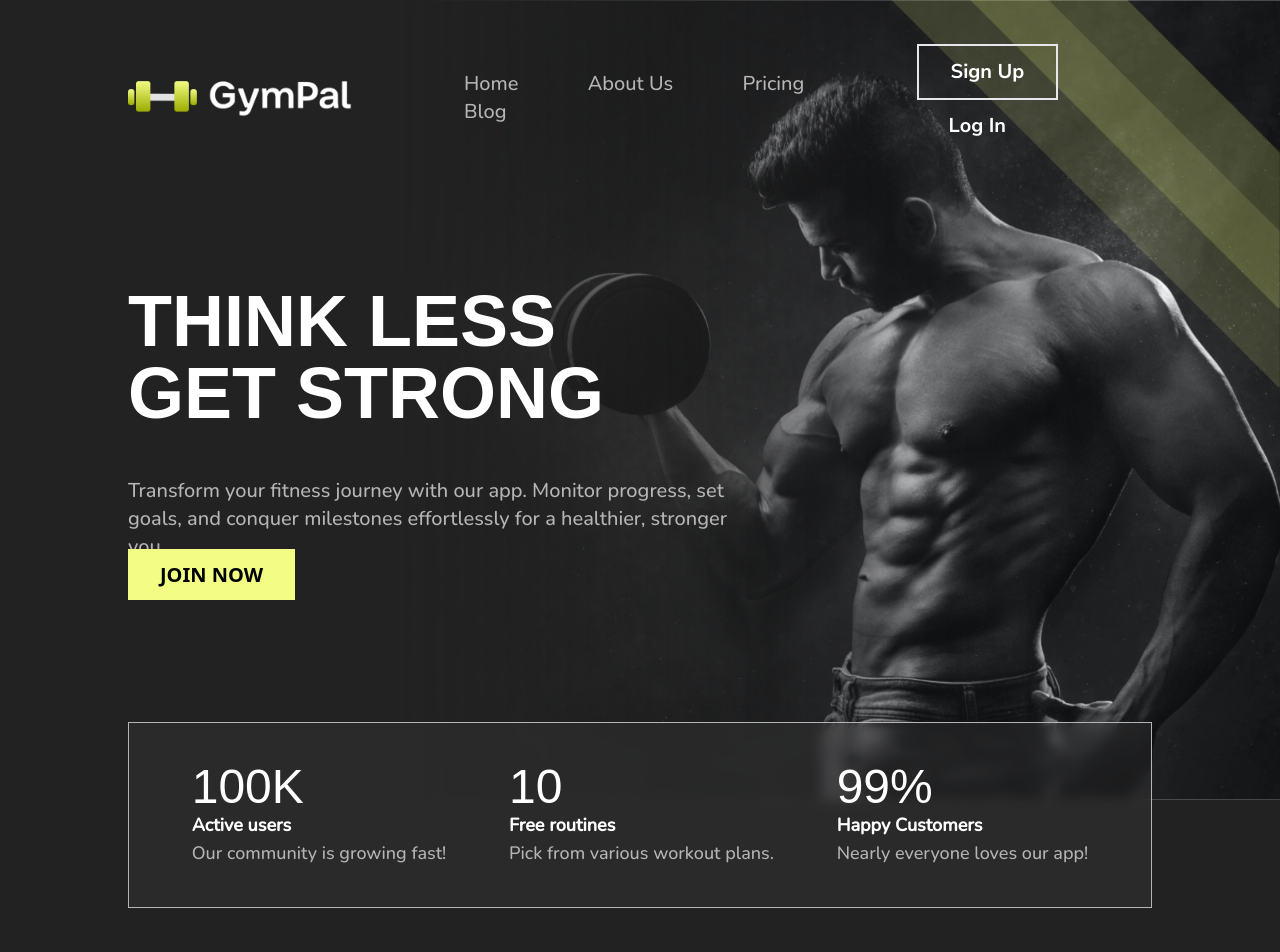
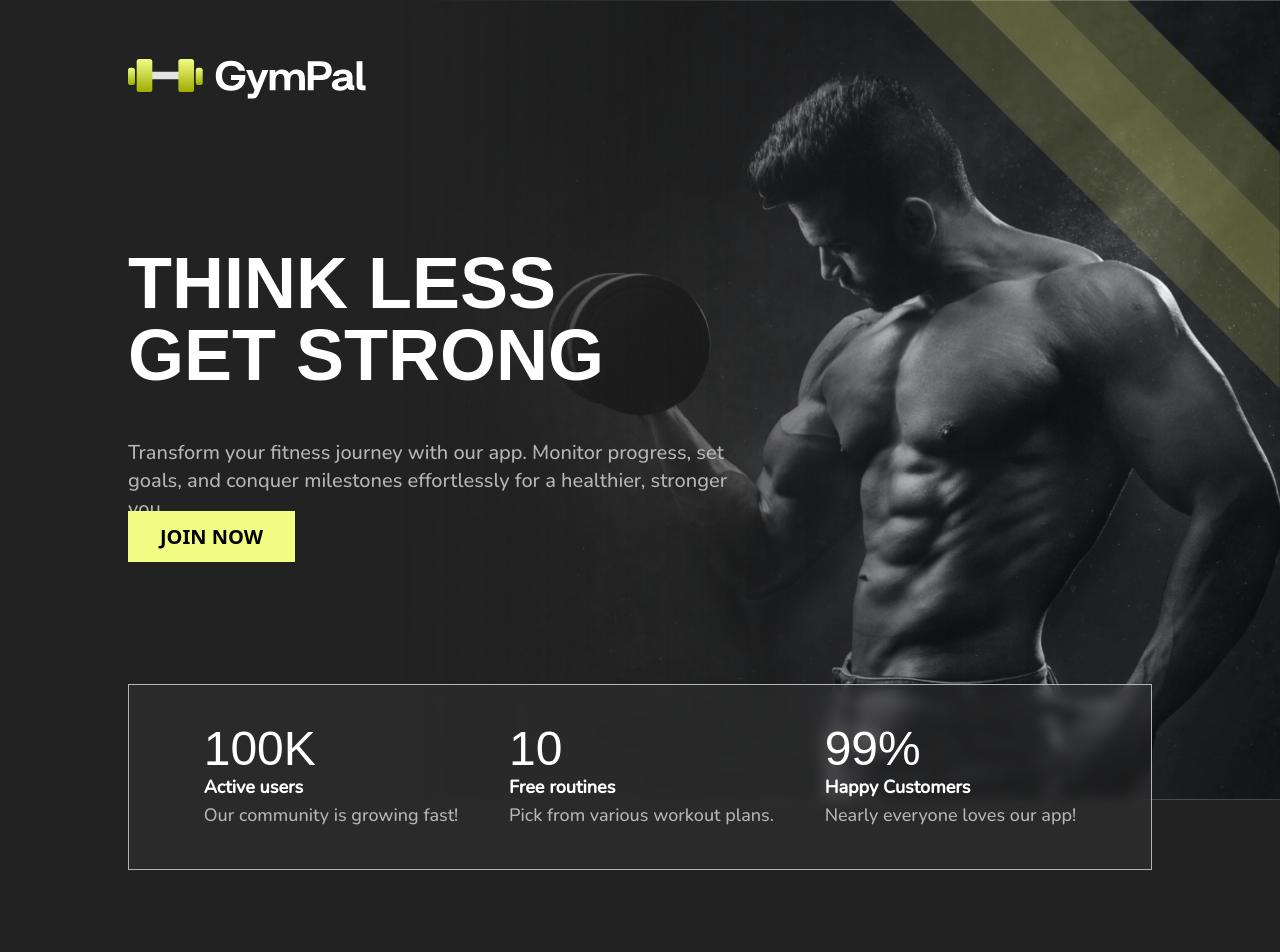
Before and after one commit to Zwirexx/gympal, a SvelteKit app: page / in a window 1280 px wide. Shown: the top 952 px of the page. Built offline with nearby package versions, Linux system fonts and the light colour scheme; some icons are missing; a web font is replaced by a local one.

Commit message:
responsywność fix vol 2

```diff
--- a/src/app.css
+++ b/src/app.css
@@ -56,3 +56,6 @@ body {
   -webkit-backdrop-filter: blur( 6px );
   border: 1px solid #b5b5b5;
 }
+.gradient-yellow{
+  background: radial-gradient(at top right, rgba(242,253,132,.1) 0%, rgba(255,255,255,0) 50%);
+}
--- a/src/routes/+layout.svelte
+++ b/src/routes/+layout.svelte
@@ -3,7 +3,7 @@
 	import PageLoader from '$lib/PageLoader.svelte';
 	import LandingPageMenu from '$lib/LandingPageMenu.svelte';
 	import Icon from '@iconify/svelte';
-	import img_logo from '$lib/assets/Logo@4x.jpg';
+	import img_logo from '$lib/assets/Logo.svg';
 
 	let menuOpen = false;
 </script>
@@ -17,13 +17,13 @@
 				<img src={img_logo} alt="" class="h-10 max-w-fit" />
 			</a>
 		</div>
-		<div class="hidden md:block nunito text-xl text-[#b5b5b5] ml-28">
+		<div class="hidden min-[1380px]:block nunito text-xl text-[#b5b5b5] ml-28">
 			<a class="mr-16" href="/">Home</a>
 			<a class="mr-16" href="/">About Us</a>
 			<a class="mr-16" href="/pricing">Pricing</a>
 			<a class="mr-16" href="/">Blog</a>
 		</div>
-		<div class="nunito-sans font-bold text-xl text-white ml-auto hidden md:block">
+		<div class="nunito-sans font-bold text-xl text-white ml-auto hidden min-[1380px]:block">
 			<button
 				type="button"
 				class="py-3 px-8 border-2 bg-white bg-opacity-0 hover:bg-opacity-10 transition-all duration-200"
@@ -31,7 +31,7 @@
 			>
 			<button type="button" class="py-3 px-8">Log In</button>
 		</div>
-		<div class="flex justify-end w-full md:hidden">
+		<div class="flex justify-end w-full min-[1380px]:hidden">
 			<button
 				on:click={() => {
 					menuOpen = true;
--- a/src/routes/+page.svelte
+++ b/src/routes/+page.svelte
@@ -6,11 +6,12 @@
 	import img_stripes from '$lib/assets/bg.png';
 </script>
 
+<div class="absolute xl:hidden top-0 right-0 z-0 gradient-yellow w-screen h-screen"></div>
 <title>Meet GymPal</title>
-<section class="bg-[#222222] h-screen px-10 pb-11 md:px-32 md:pb-11">
-	<img src={img_jackedguy} alt="" class="hidden md:block absolute top-0 right-0 h-full z-0" />
+<section class="bg-[#222222] h-screen px-10 pb-11 md:px-32 md:pb-11 z-10">
+	<img src={img_jackedguy} alt="" class="hidden xl:block absolute top-0 right-0 h-full z-0" />
 	<div class="relative flex z-10 flex-col justify-center h-full">
-		<div class="md:max-w-[60%] mt-auto">
+		<div class="lg:max-w-[60%] mt-auto">
 			<div class="text-white text-7xl hakuna-sans font-bold">
 				<span class="block">THINK LESS</span>
 				<span class="block">GET STRONG</span>
@@ -30,14 +31,15 @@
 			</a>
 		</div>
 		<div
-			class="flex flex-col md:flex-row glass w-full mb-0 mt-auto py-10 text-white justify-evenly items-center text-lg"
+			class="flex flex-col md:flex-row glass w-full mb-0 mt-auto py-10 px-12 text-white items-center text-lg"
 		>
-			<div class="mb-16 md:mb-0">
+			<div class="flex flex-col md:flex-row md:justify-evenly md:w-full">
+				<div class="mb-16 md:mb-0 md:mr-6">
 					<span class="block hakuna-sans text-5xl">100K</span>
 					<span class="block nunito font-bold">Active users</span>
 					<span class="block nunito text-[#b5b5b5]">Our community is growing fast!</span>
 				</div>
-			<div class="mb-16 md:mb-0">
+				<div class="mb-16 md:mb-0 md:mr-6">
 					<span class="block hakuna-sans text-5xl">10</span>
 					<span class="block nunito font-bold">Free routines</span>
 					<span class="block nunito text-[#b5b5b5]">Pick from various workout plans.</span>
@@ -49,9 +51,10 @@
 				</div>
 			</div>
 		</div>
+	</div>
 </section>
 <main
-	class="bg-[#222222] bg-no-repeat bg-center bg-cover"
+	class="bg-[#222222] bg-no-repeat bg-center bg-cover z-10"
 	style="background-image: url({img_stripes});"
 >
 	<section class="px-10 pb-11 md:px-32 md:pb-28">
@@ -61,8 +64,8 @@
 			</div>
 		</div>
 		<div class="flex justify-center">
-			<div class="pt-20 flex max-w-[1400px] flex-col md:flex-row">
-				<img loading="lazy" src={img_easytracking} alt="" class="md:max-h-80" />
+			<div class="pt-20 flex xl:max-w-[1400px] flex-col xl:flex-row items-center">
+				<img loading="lazy" src={img_easytracking} alt="" class="md:max-h-80 w-fit" />
 				<div class="mt-12 md:mt-0 md:ml-12 flex justify-center flex-col">
 					<span class="block text-white text-2xl nunito">The easy way to track your workouts.</span>
 					<span class="block text-[#b5b5b5] text-xl nunito mt-2"
@@ -80,7 +83,7 @@
 			</div>
 		</div>
 		<div class="flex justify-center">
-			<div class="pt-20 flex max-w-[1400px] flex-col-reverse md:flex-row">
+			<div class="pt-20 flex max-w-[1400px] flex-col-reverse xl:flex-row items-center">
 				<div class="mt-12 md:mt-0 md:mr-12 flex justify-center flex-col">
 					<span class="block text-white text-2xl nunito">See your progress unfold!</span>
 					<span class="block text-[#b5b5b5] text-xl nunito mt-2"
@@ -88,7 +91,7 @@
 						time, watch your strength grow, and celebrate your achievements.
 					</span>
 				</div>
-				<img loading="lazy" src={img_progress} alt="" class="md:max-h-80" />
+				<img loading="lazy" src={img_progress} alt="" class="md:max-h-80 w-fit" />
 			</div>
 		</div>
 	</section>
@@ -99,8 +102,8 @@
 			</div>
 		</div>
 		<div class="flex justify-center">
-			<div class="pt-20 flex max-w-[1400px] flex-col md:flex-row">
-				<img loading="lazy" src={img_joinourcommunity} alt="" class="md:max-h-80" />
+			<div class="pt-20 flex max-w-[1400px] flex-col xl:flex-row items-center">
+				<img loading="lazy" src={img_joinourcommunity} alt="" class="md:max-h-80 w-fit" />
 				<div class="mt-12 md:mt-0 md:ml-12 flex justify-center flex-col">
 					<span class="block text-white text-2xl nunito">Be a part of something great!</span>
 					<span class="block text-[#b5b5b5] text-xl nunito mt-2"
```
Also changed, not shown: src/lib/assets/Logo.svg (added). Lines whose indentation alone changed are shown as unchanged.
